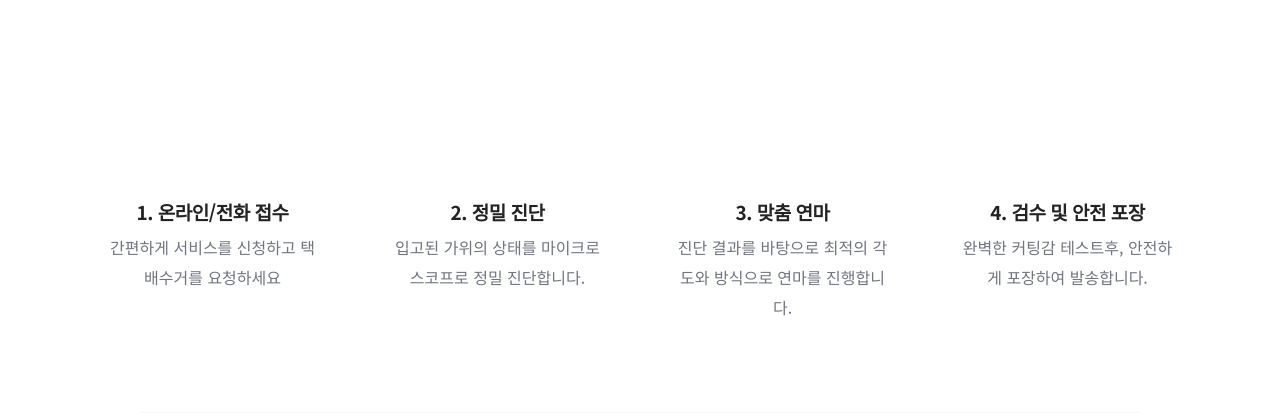
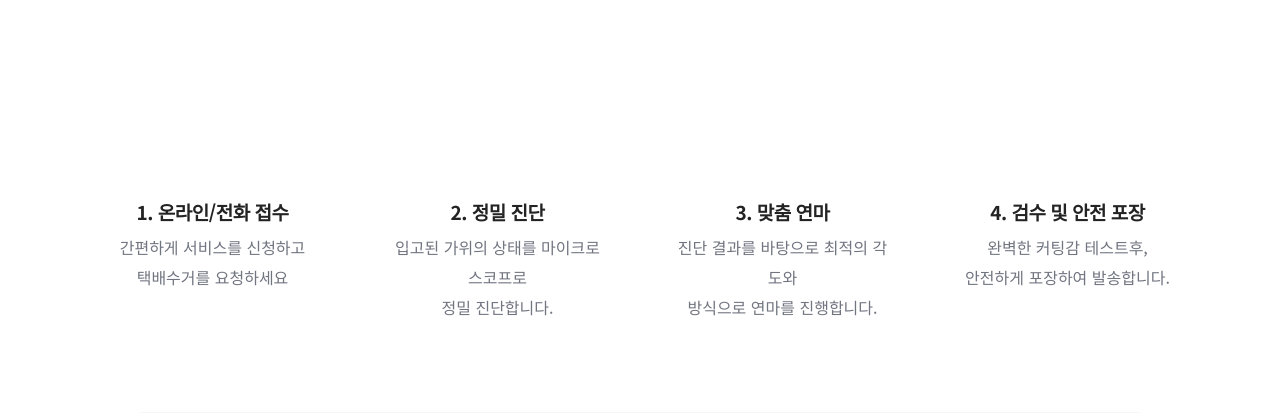
Before and after one commit to azadoes2021/scdalin, a Django app: page / in a window 1280 px wide. Shown: the part 3226-3639 px from the top of the page. Run offline with Django 5.2, Linux system fonts and the light colour scheme; some libraries are stand-ins or nearby versions; some web fonts are replaced.

Commit message:
first commit

```diff
--- a/base/templates/home.html
+++ b/base/templates/home.html
@@ -560,7 +560,7 @@ a {
                             </div>
                         </div>
                         <span class="d-inline-block fs-19 text-dark-gray mb-5px fw-600 ls-minus-05px">1. 온라인/전화 접수</span>
-                        <p class="w-85 lg-w-95 mx-auto">간편하게 서비스를 신청하고 택배수거를 요청하세요</p>
+                        <p class="w-85 lg-w-95 mx-auto">간편하게 서비스를 신청하고 <br> 택배수거를 요청하세요</p>
                     </div>
                     <!-- end process step item -->
                     <!-- start process step item -->
@@ -574,7 +574,7 @@ a {
                             </div>
                         </div>
                         <span class="d-inline-block fs-19 text-dark-gray mb-5px fw-600 ls-minus-05px">2. 정밀 진단</span>
-                        <p class="w-85 lg-w-95 mx-auto">입고된 가위의 상태를 마이크로스코프로 정밀 진단합니다.</p>
+                        <p class="w-85 lg-w-95 mx-auto">입고된 가위의 상태를 마이크로스코프로 <br> 정밀 진단합니다.</p>
                     </div>
                     <!-- end process step item -->
                     <!-- start process step item -->
@@ -588,7 +588,7 @@ a {
                             </div>
                         </div>
                         <span class="d-inline-block fs-19 text-dark-gray mb-5px fw-600 ls-minus-05px">3. 맞춤 연마</span>
-                        <p class="w-85 lg-w-95 mx-auto">진단 결과를 바탕으로 최적의 각도와 방식으로 연마를 진행합니다.</p>
+                        <p class="w-85 lg-w-95 mx-auto">진단 결과를 바탕으로 최적의 각도와 <br> 방식으로 연마를 진행합니다.</p>
                     </div>
                     <!-- end process step item -->
                     <!-- start process step item -->
@@ -601,7 +601,7 @@ a {
                             </div>
                         </div>
                         <span class="d-inline-block fs-19 text-dark-gray mb-5px fw-600 ls-minus-05px">4. 검수 및 안전 포장</span>
-                        <p class="w-85 lg-w-95 mx-auto">완벽한 커팅감 테스트후, 안전하게 포장하여 발송합니다.</p>
+                        <p class="w-85 lg-w-95 mx-auto">완벽한 커팅감 테스트후, <br> 안전하게 포장하여 발송합니다.</p>
                     </div>
                     <!-- end process step item -->
                 </div>
```
